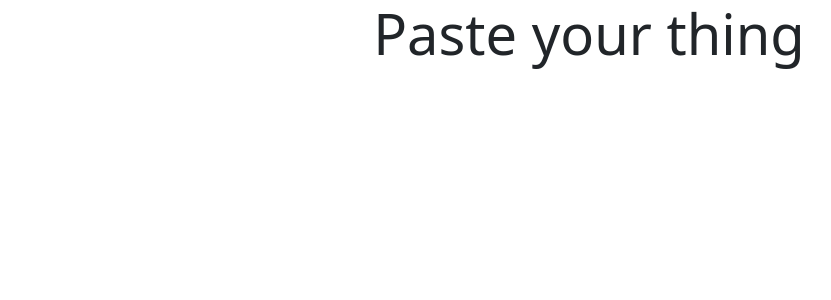
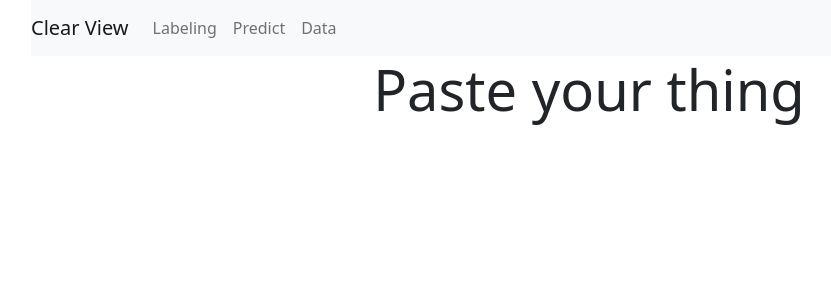
Before and after one commit to czhu12/ClearView, a Next.js app in the folder frontend/: page /utah in a window 1280 px wide. Shown: the top 300 px of the page, without its empty margins (51-882 px from the left). Built offline with nearby package versions, Linux system fonts and the light colour scheme.

Commit message:
added utah self serve page

```diff
--- a/frontend/pages/utah.js
+++ b/frontend/pages/utah.js
@@ -1,5 +1,7 @@
 import { useEffect, useState } from "react";
+import { Container } from "react-bootstrap";
 import ExplainReasons from "../src/components/ExplainReasons";
+import Header from "../src/components/Header";
 import { PipelineBuilder } from "../src/utils/Pipeline";
 
 let pipeline;
@@ -36,11 +38,16 @@ export default function Demo() {
   console.log(result);
 
   return (
-    <div className="text-center">
-      <div className="display-4">Paste your thing</div>
-      {result && (
-        <ExplainReasons result={result} />
-      )}
+    <div>
+      <Header />
+      <Container style={{maxWidth: "560px"}}>
+        <div className="text-center">
+          <div className="display-4">Paste your thing</div>
+          {result && (
+            <ExplainReasons result={result} />
+          )}
+        </div>
+      </Container>
     </div>
   );
 }
--- a/frontend/src/utils/LinearColorSpaceProjection.js
+++ b/frontend/src/utils/LinearColorSpaceProjection.js
@@ -35,7 +35,7 @@ export default class LinearColorSpaceProjection {
       const opponencyAlongY = []
       for (let y = 0; y < imageData.height; y++) {
         const color = getPixelAtCoordinate(x, y, imageData);
-        const normalizedSum = color.r + color.g + color.b;
+        const normalizedSum = (color.r + color.g + color.b) + 0.00001;
         const normalizedColor = new Color(
           color.r / normalizedSum * 255,
           color.g / normalizedSum * 255,
@@ -52,7 +52,6 @@ export default class LinearColorSpaceProjection {
     const smoothedOpponencyAlongX = smooth(opponencyAlongX, 3);
     const peaks = minimalFindPeaks(smoothedOpponencyAlongX, this.peakDetection.minDistance, this.peakDetection.minHeight);
     state[this.outputName] = { colorsAlongX, normalizedColorsAlongX, opponencyAlongX, smoothedOpponencyAlongX, peaks }
-    console.log(peaks);
     return {
       result: true,
       reason: "",
--- a/frontend/src/utils/RotateCanvas.js
+++ b/frontend/src/utils/RotateCanvas.js
@@ -9,7 +9,6 @@ export default class RotateCanvas {
   }
 
   async execute(state) {
-    debugger;
     const canvas = state[this.inputName];
     const outputCanvas = createCanvas(canvas.width, canvas.height);
     const outputContext = outputCanvas.getContext('2d');
```
